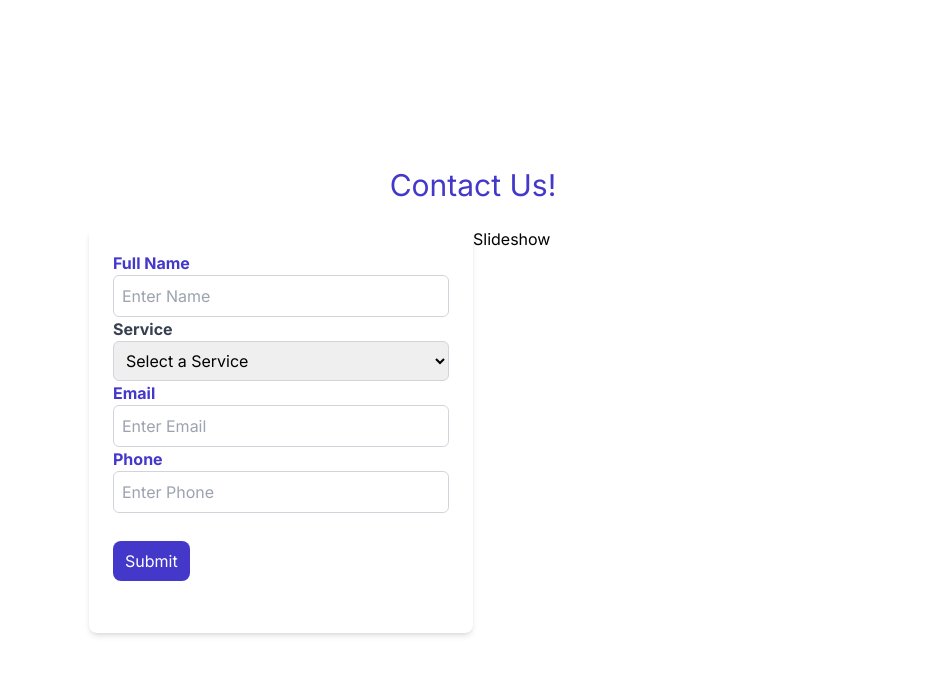
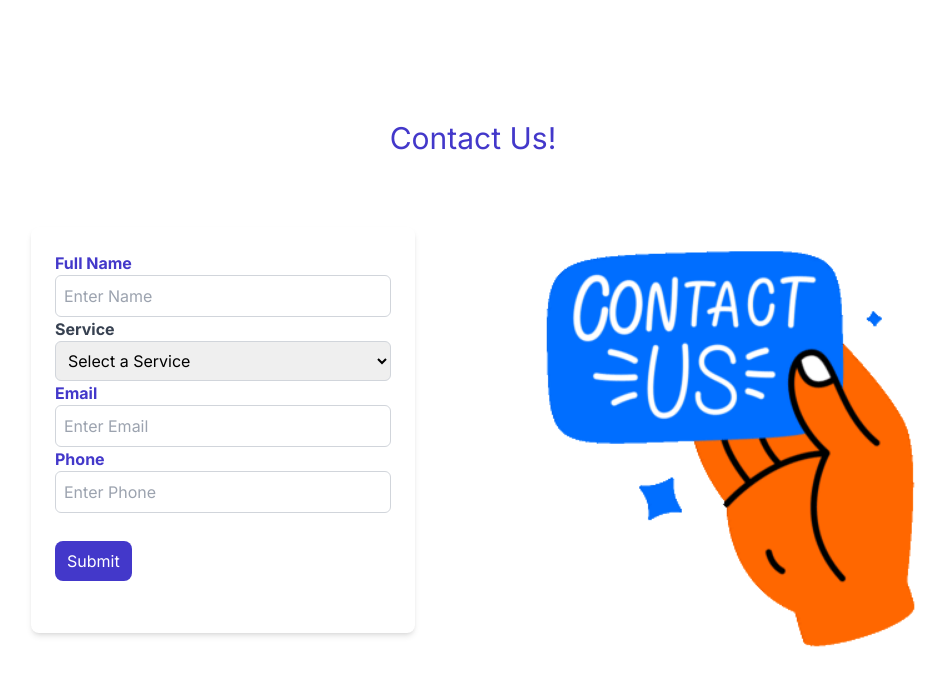
Before and after one commit to SushantChhetry/skywalkair-drones, a Next.js app in the folder skywalkair-website/: page /contact in a window 1280 px wide. Shown: the top 686 px of the page, without its empty margins (167-1113 px from the left). Built offline with nearby package versions, Linux system fonts and the light colour scheme.

Commit message:
Added contact us gif

```diff
--- a/skywalkair-website/app/contact/page.tsx
+++ b/skywalkair-website/app/contact/page.tsx
@@ -1,4 +1,5 @@
 import React from "react";
+import Image from "next/image";
 
 const Contact = () => {
   return (
@@ -49,7 +50,9 @@ const Contact = () => {
             </button>
           </form>
         </div>
-        <div className="">Slideshow</div>
+        <div className="">
+          <Image src="/contact.gif" height={500} width={500} alt="contact" />
+        </div>
       </div>
     </div>
   );
```
Also changed, not shown: skywalkair-website/public/contact.gif (added), 1 other file (tests, documents, lock files or other folders).
